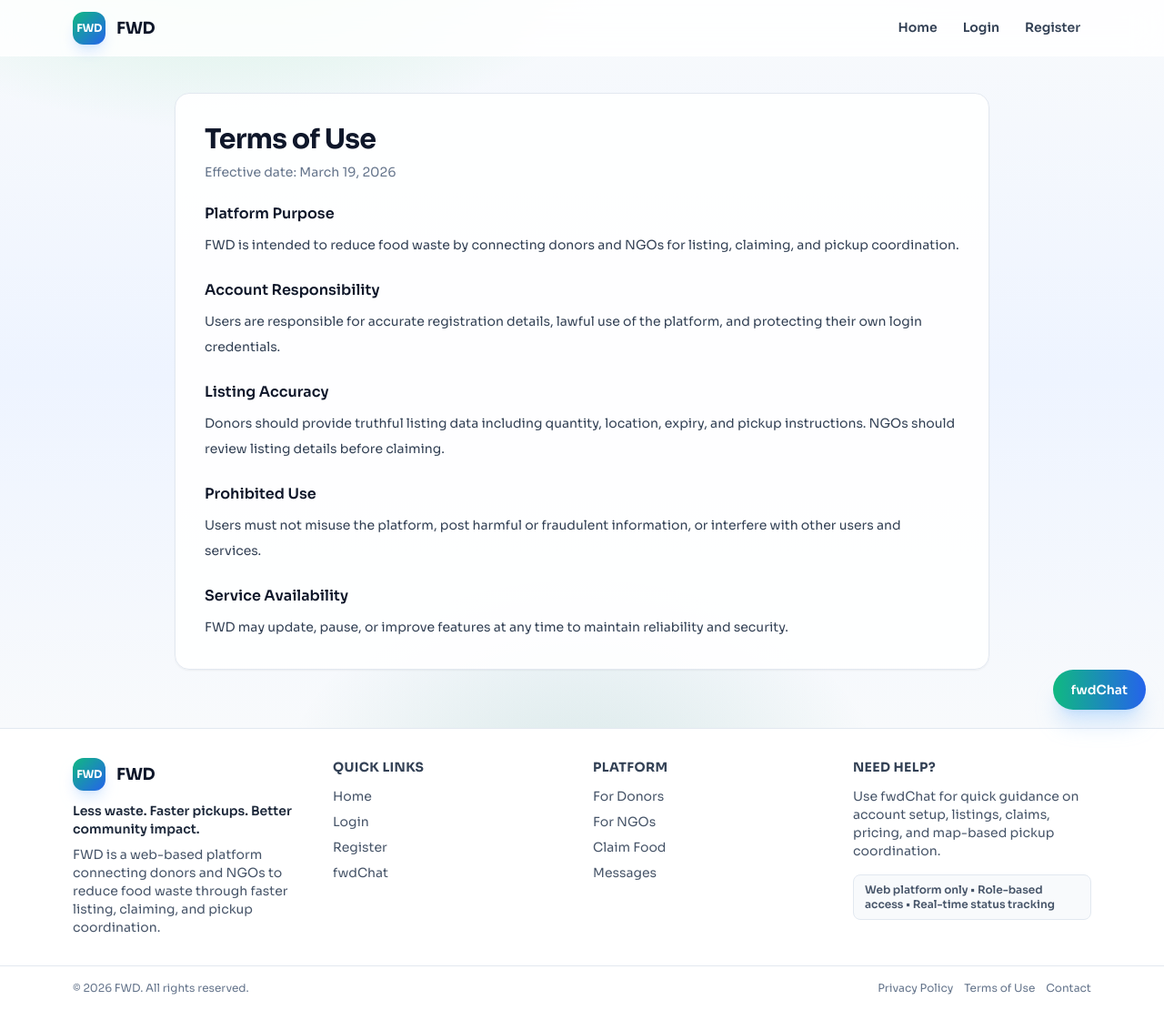
After one commit to ceosus/FoodWasteDistribution, a Flask app: page /terms-of-use in a window 1280 px wide. The commit adds this page. Shown: the whole page at 91% size. Run offline with Flask 3, Linux system fonts and the light colour scheme; data that the repository does not hold is empty; some libraries are stand-ins or nearby versions.

Commit message:
footer pages links

```diff
--- a/app.py
+++ b/app.py
@@ -459,6 +459,21 @@ def home():
         role_route = url_for("ngo_dashboard")
 
     return render_template("home.html", stats=stats, role_route=role_route)
+
+
+@app.get("/privacy-policy")
+def privacy_policy():
+    return render_template("legal/privacy.html")
+
+
+@app.get("/terms-of-use")
+def terms_of_use():
+    return render_template("legal/terms.html")
+
+
+@app.get("/contact")
+def contact_page():
+    return render_template("legal/contact.html")
 
 
 @app.route("/register", methods=["GET", "POST"])
--- a/templates/base.html
+++ b/templates/base.html
@@ -125,9 +125,9 @@
             <div class="mx-auto flex w-full max-w-6xl flex-col gap-2 px-4 py-4 text-xs text-slate-500 md:flex-row md:items-center md:justify-between">
                 <p>© 2026 FWD. All rights reserved.</p>
                 <div class="flex flex-wrap gap-3">
-                    <a href="{{ url_for('home') }}" class="hover:text-slate-700">Privacy Policy</a>
-                    <a href="{{ url_for('home') }}" class="hover:text-slate-700">Terms of Use</a>
-                    <a href="{{ url_for('chatbot_page') }}" class="hover:text-slate-700">Contact</a>
+                    <a href="{{ url_for('privacy_policy') }}" class="hover:text-slate-700">Privacy Policy</a>
+                    <a href="{{ url_for('terms_of_use') }}" class="hover:text-slate-700">Terms of Use</a>
+                    <a href="{{ url_for('contact_page') }}" class="hover:text-slate-700">Contact</a>
                 </div>
             </div>
         </div>
--- /dev/null
+++ b/templates/legal/terms.html
@@ -0,0 +1,51 @@
+{% extends "base.html" %}
+
+{% block title %}Terms of Use | FWD{% endblock %}
+
+{% block content %}
+<section class="mx-auto max-w-4xl rounded-2xl border border-slate-200 bg-white/90 p-6 shadow-sm md:p-8">
+    <h1 class="text-2xl font-bold tracking-tight text-slate-900 md:text-3xl">Terms of Use</h1>
+    <p class="mt-2 text-sm text-slate-500">Effective date: March 19, 2026</p>
+
+    <div class="mt-6 space-y-6 text-sm leading-7 text-slate-700">
+        <section>
+            <h2 class="text-base font-semibold text-slate-900">Platform Purpose</h2>
+            <p class="mt-2">
+                FWD is intended to reduce food waste by connecting donors and NGOs for listing, claiming,
+                and pickup coordination.
+            </p>
+        </section>
+
+        <section>
+            <h2 class="text-base font-semibold text-slate-900">Account Responsibility</h2>
+            <p class="mt-2">
+                Users are responsible for accurate registration details, lawful use of the platform,
+                and protecting their own login credentials.
+            </p>
+        </section>
+
+        <section>
+            <h2 class="text-base font-semibold text-slate-900">Listing Accuracy</h2>
+            <p class="mt-2">
+                Donors should provide truthful listing data including quantity, location, expiry, and pickup instructions.
+                NGOs should review listing details before claiming.
+            </p>
+        </section>
+
+        <section>
+            <h2 class="text-base font-semibold text-slate-900">Prohibited Use</h2>
+            <p class="mt-2">
+                Users must not misuse the platform, post harmful or fraudulent information,
+                or interfere with other users and services.
+            </p>
+        </section>
+
+        <section>
+            <h2 class="text-base font-semibold text-slate-900">Service Availability</h2>
+            <p class="mt-2">
+                FWD may update, pause, or improve features at any time to maintain reliability and security.
+            </p>
+        </section>
+    </div>
+</section>
+{% endblock %}
```
Also changed, not shown: templates/legal/contact.html (added, +36 -0 lines), templates/legal/privacy.html (added, +51 -0 lines).
